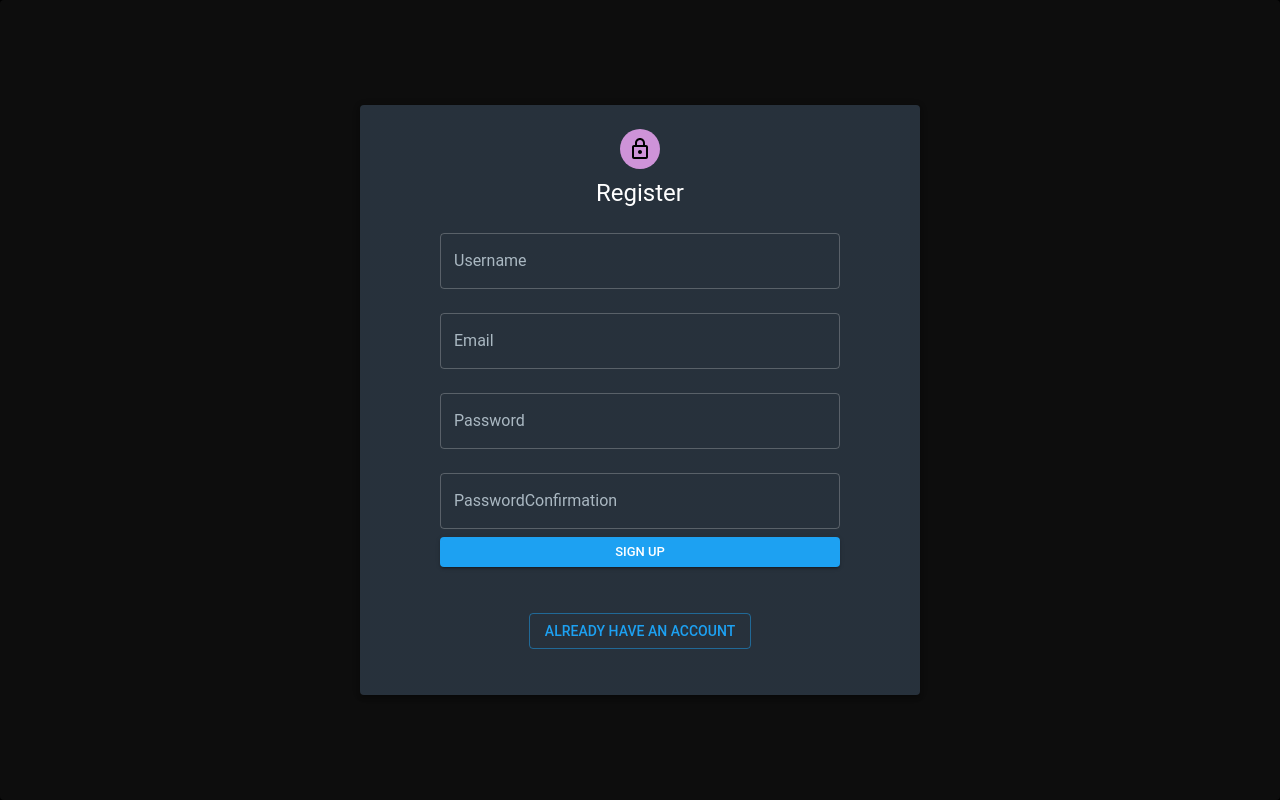
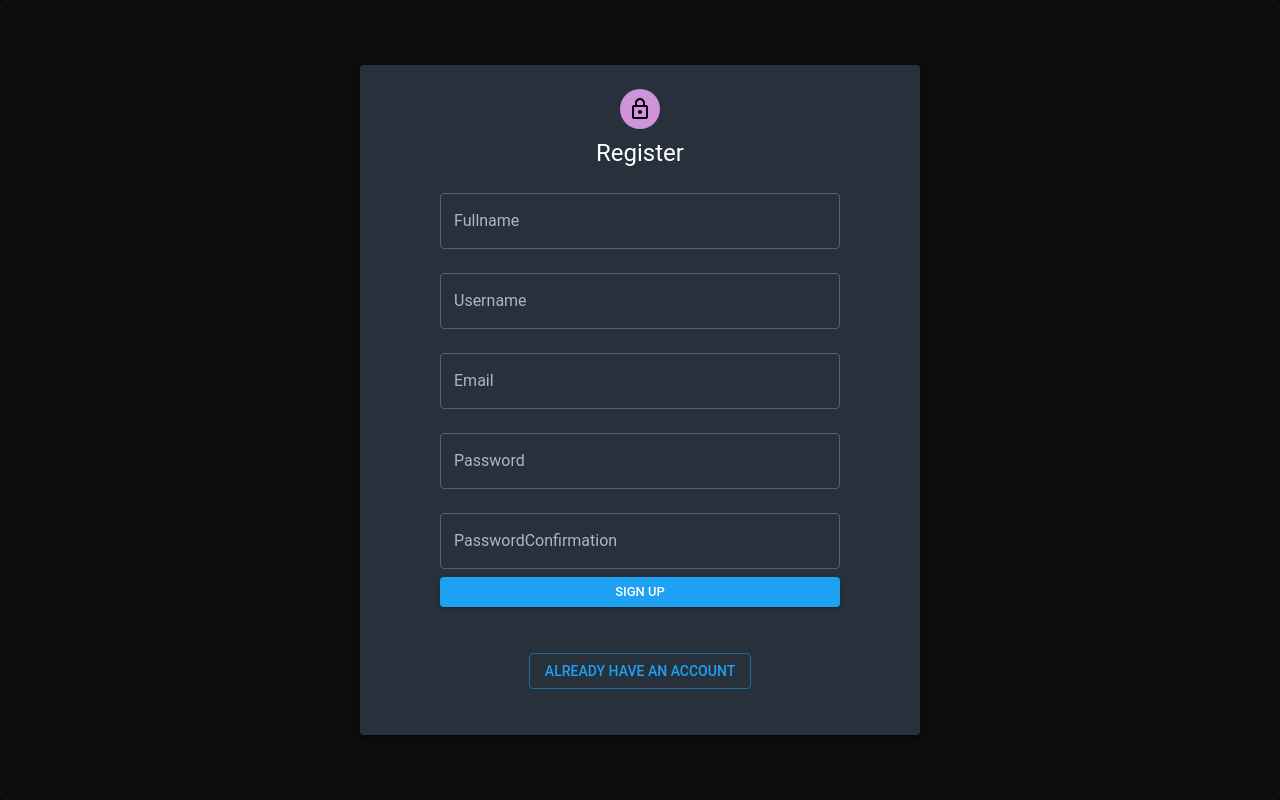
Before and after one commit to gabrielnavas/xlite, a React (Vite) app in the folder users-posts/frontend/: page /auth/register in a window 1280 px wide. Built offline with nearby package versions, Linux system fonts and the light colour scheme.

Commit message:
auth exception handlers

```diff
--- a/users-posts/frontend/src/components/Auth/Register/RegisterForm.tsx
+++ b/users-posts/frontend/src/components/Auth/Register/RegisterForm.tsx
@@ -5,6 +5,7 @@ import { useFormik } from "formik";
 import * as Yup from 'yup';
 
 type RegisterForm = {
+  fullname: string
   username: string
   email: string
   password: string
@@ -13,6 +14,11 @@ type RegisterForm = {
 
 const RegisterForm = () => {
   const validationSchema = Yup.object<RegisterForm>({
+    fullname: Yup
+      .string()
+      .required('Full name is required')
+      .min(2, 'Full name should be of minimum 2 characters length')
+      .max(100, 'Full name should be of maximum 255 characters length'),
     username: Yup
       .string()
       .required('Username is required')
@@ -31,6 +37,7 @@ const RegisterForm = () => {
 
   const formik = useFormik({
     initialValues: {
+      fullname: '',
       email: '',
       username: '',
       password: '',
@@ -45,6 +52,18 @@ const RegisterForm = () => {
 
   return (
     <form onSubmit={formik.handleSubmit}>
+       <TextField
+        fullWidth
+        id="fullname"
+        name="fullname"
+        label="Fullname"
+        margin="normal"
+        value={formik.values.fullname}
+        onChange={formik.handleChange}
+        onBlur={formik.handleBlur}
+        error={formik.touched.fullname && Boolean(formik.errors.fullname)}
+        helperText={formik.touched.fullname && formik.errors.fullname}
+      />
       <TextField
         fullWidth
         id="username"
```
Also changed, not shown: 2 other files (tests, documents, lock files or other folders).
